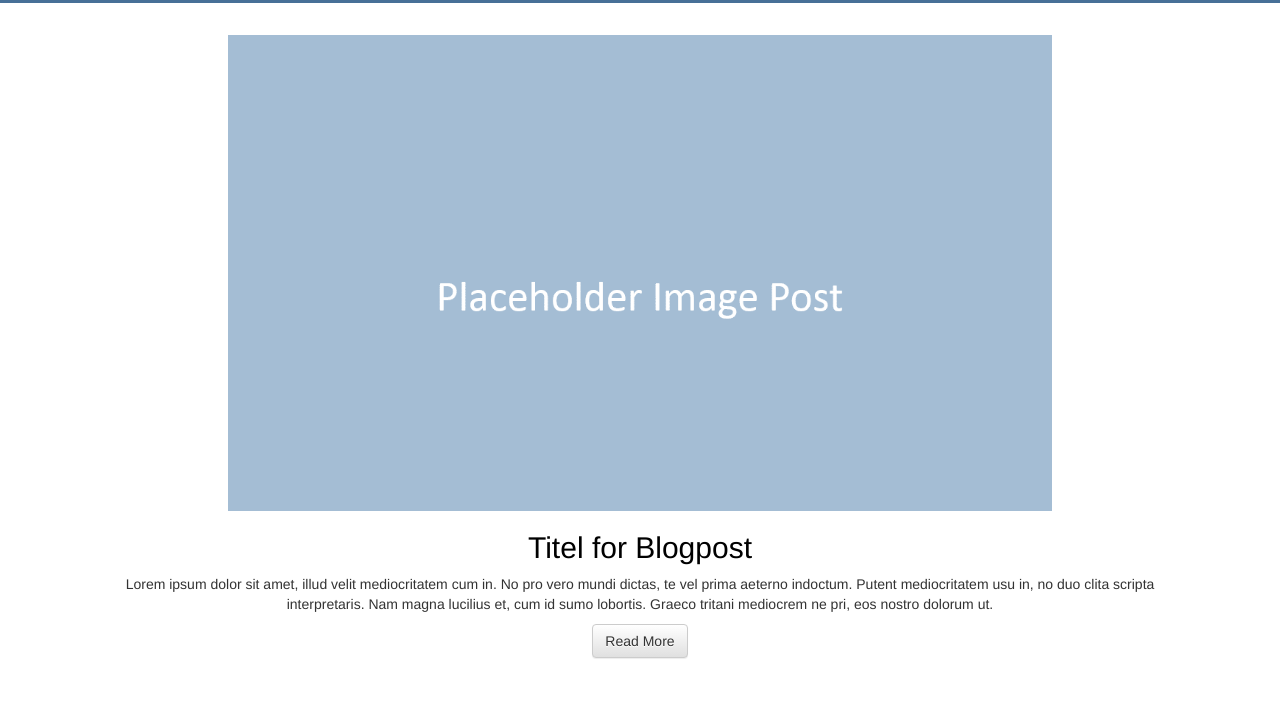
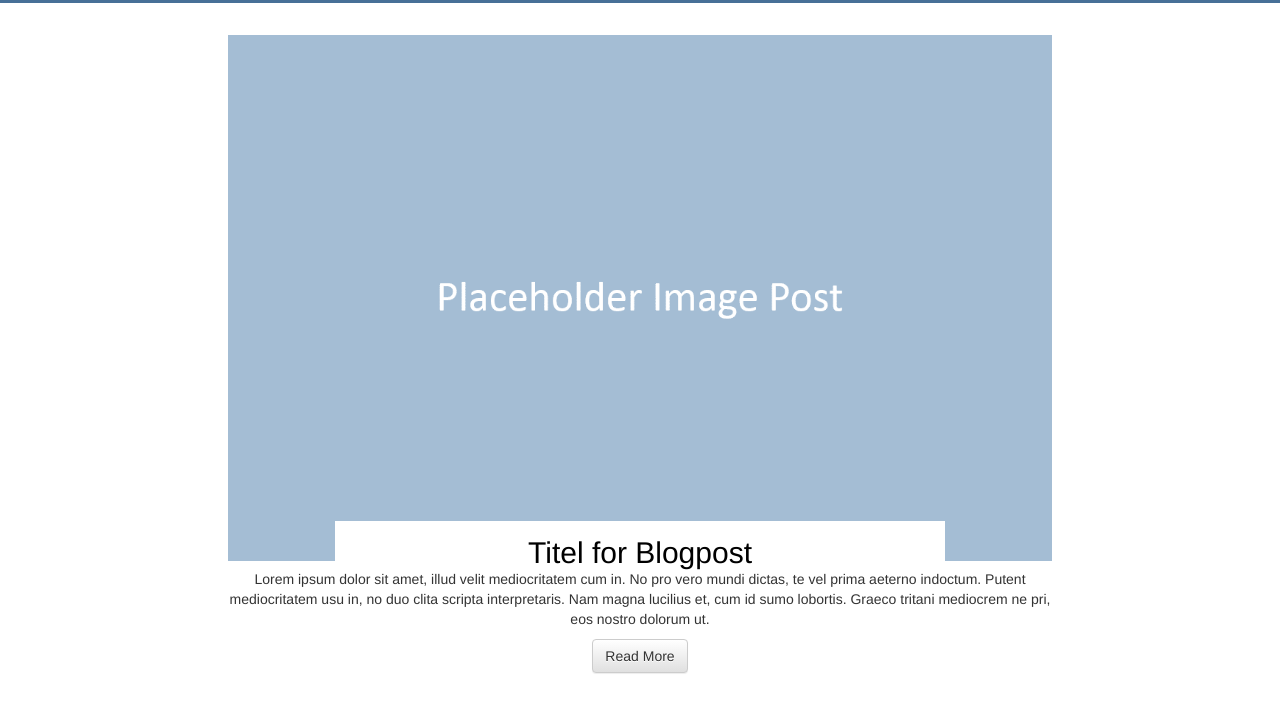
Before and after one commit to evaknellwolf/Final-Project-Canadas-Marvels, a plain HTML site: page blog.html in a window 1280 px wide. Shown: the part 445-1167 px from the top of the page. Drawn offline with nearby package versions, Linux system fonts and the light colour scheme.

Commit message:
Title Adjusted

```diff
--- a/blog.html
+++ b/blog.html
@@ -67,7 +67,7 @@
 			</div> <!-- End ROW Picture & Text -->
 		</div> <!-- End Container Fluid -->
 
-	<!-- Container for Blog Post Summaries -->
+	<!-- Container Blog Summary 1 -->
 		<div class="container-fluid">
 			<div class="row">
 				<div class="col-lg-8 col-lg-offset-2 col-md-8 col-md-offset-2 col-sm-12 col-xs-12 blogpostimage ">
@@ -75,12 +75,12 @@
 				</div> <!-- END Colum -->
 			</div> <!-- END ROW -->
 			<div class="row">
-				<div class="col-lg-8 col-lg-offset-2 col-md-8 col-md-offset-2 col-sm-10 col-sm-offset-1 col-xs-10 col-xs-offset-1 ">
+				<div class="col-lg-6 col-lg-offset-3 col-md-6 col-md-offset-3 col-sm-10 col-sm-offset-1 col-xs-10 col-xs-offset-1 ">
 					<a href="blogpost.html"><h2 class="Summarytitle text-center">Titel for Blogpost</h2></a>
 				</div> <!-- END Colum -->
 			</div> <!-- END ROW -->
 			<div class="row">
-				<div class="col-lg-10 col-lg-offset-1 col-md-10 col-md-offset-1 col-sm-12 col-xs-12 SummaryText text-center">
+				<div class="col-lg-8 col-lg-offset-2 col-md-8 col-md-offset-2 col-sm-12 col-xs-12 SummaryText text-center">
 					<p>Lorem ipsum dolor sit amet, illud velit mediocritatem cum in. No pro vero mundi dictas, te vel prima aeterno indoctum. Putent mediocritatem usu in, no duo clita scripta interpretaris. Nam magna lucilius et, cum id sumo lobortis. Graeco tritani mediocrem ne pri, eos nostro dolorum ut.</p>
 					<button class="btn btn-default" type="submit">Read More</button>
 				</div>
--- a/css/styles.css
+++ b/css/styles.css
@@ -76,7 +76,7 @@ h3{
 	padding-left: 2.5%;
 	padding-right: 2.5%;
 	position: relative;
-	bottom: 70px;
+	bottom: 60px;
 }
 
 .SummaryText{
```
